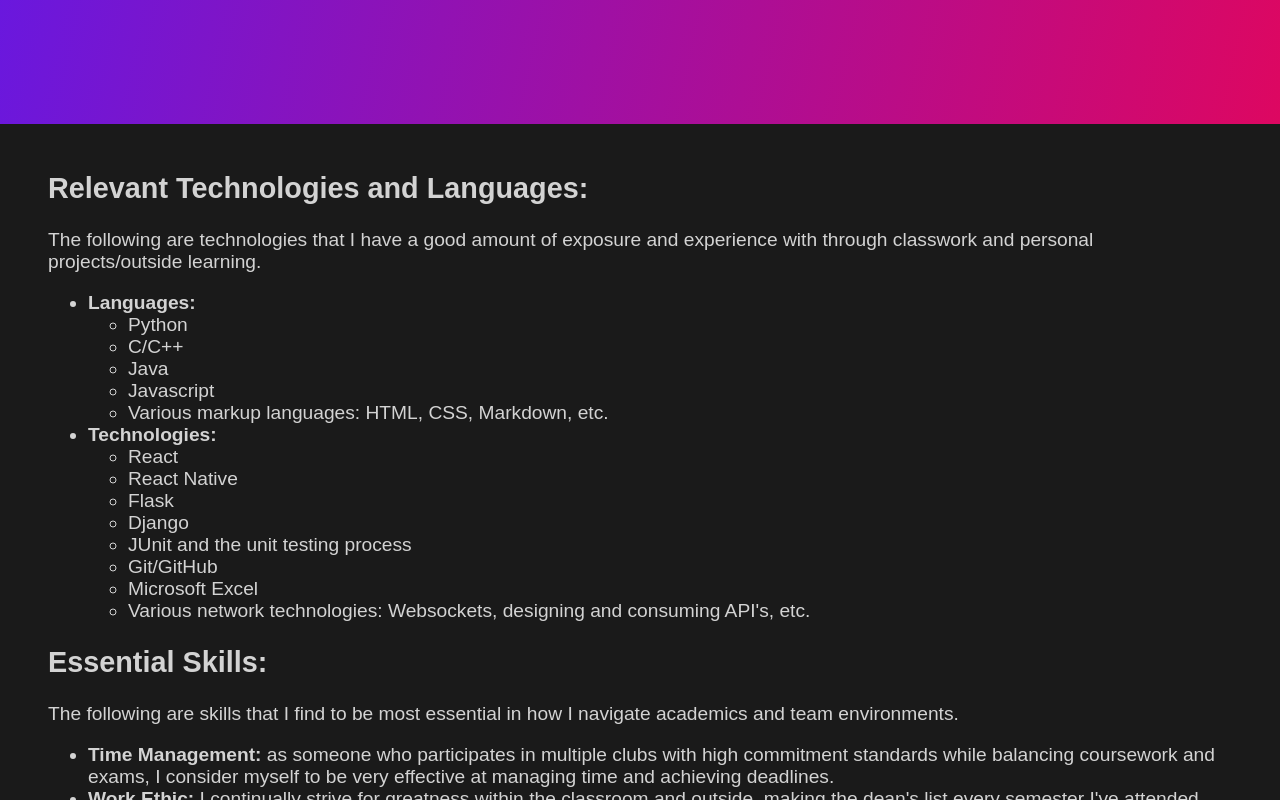
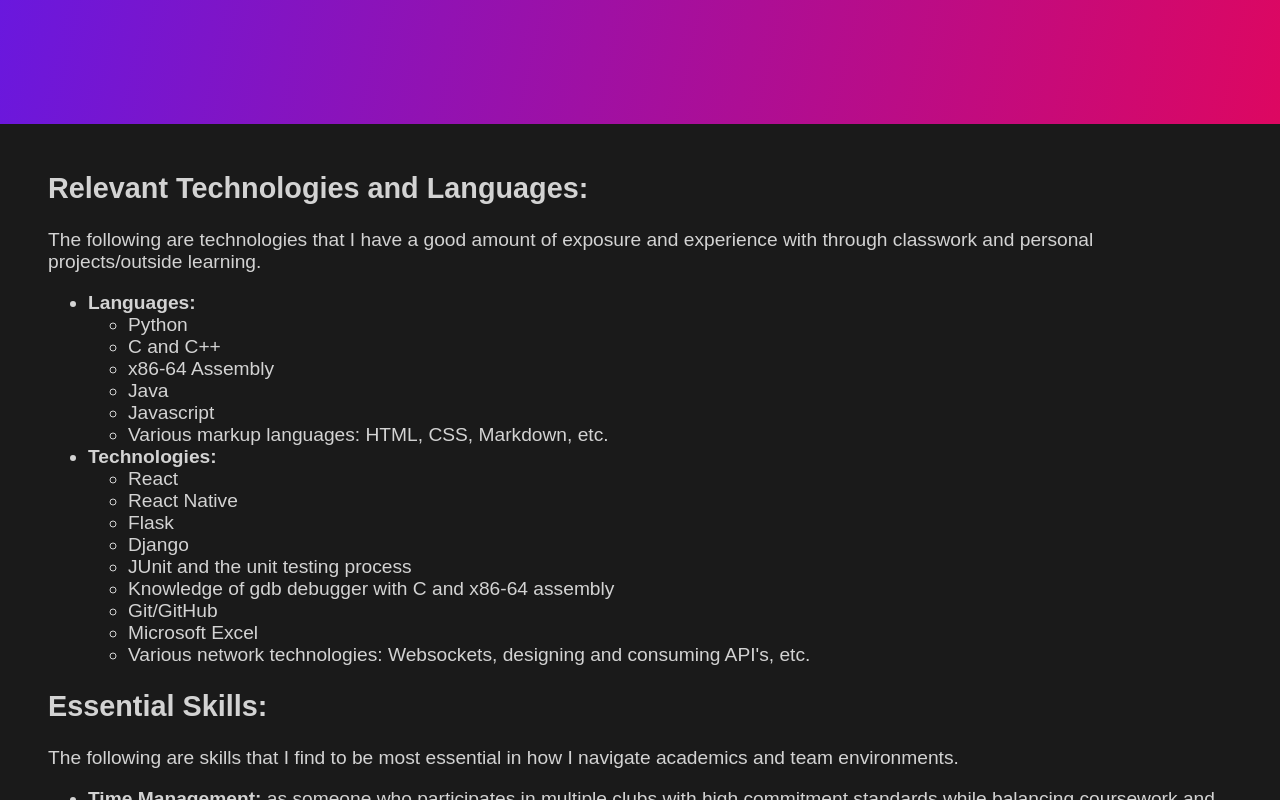
Before and after one commit to Js-cook/portfolio, a plain HTML site: page index.html in a window 1280 px wide. Shown: the part 532-1332 px from the top of the page. Drawn offline with Linux system fonts and the light colour scheme; a web font is replaced by a local one.

Commit message:
Added some more langs

```diff
--- a/index.html
+++ b/index.html
@@ -24,7 +24,8 @@
                     <li><b>Languages:</b></li>
                     <ul>
                         <li>Python</li>
-                        <li>C/C++</li>
+                        <li>C and C++</li>
+                        <li>x86-64 Assembly</li>
                         <li>Java</li>
                         <li>Javascript</li>
                         <li>Various markup languages: HTML, CSS, Markdown, etc.</li>
@@ -36,6 +37,7 @@
                         <li>Flask</li>
                         <li>Django</li>
                         <li>JUnit and the unit testing process</li>
+                        <li>Knowledge of gdb debugger with C and x86-64 assembly</li>
                         <li>Git/GitHub</li>
                         <li>Microsoft Excel</li>
                         <li>Various network technologies: Websockets, designing and consuming API's, etc.</li>
```
